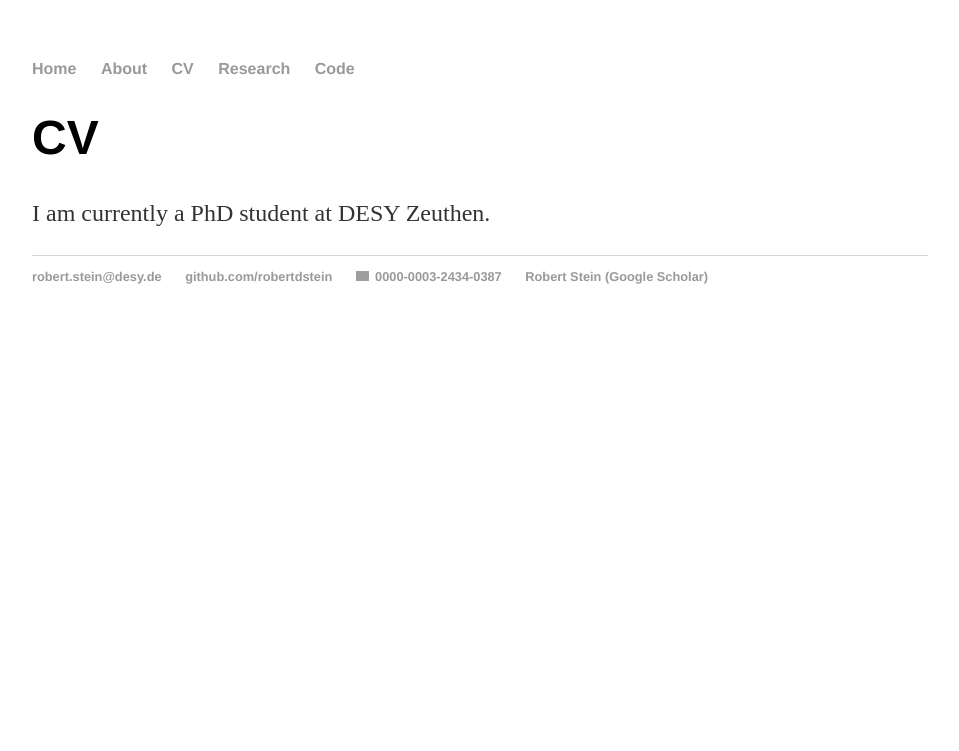
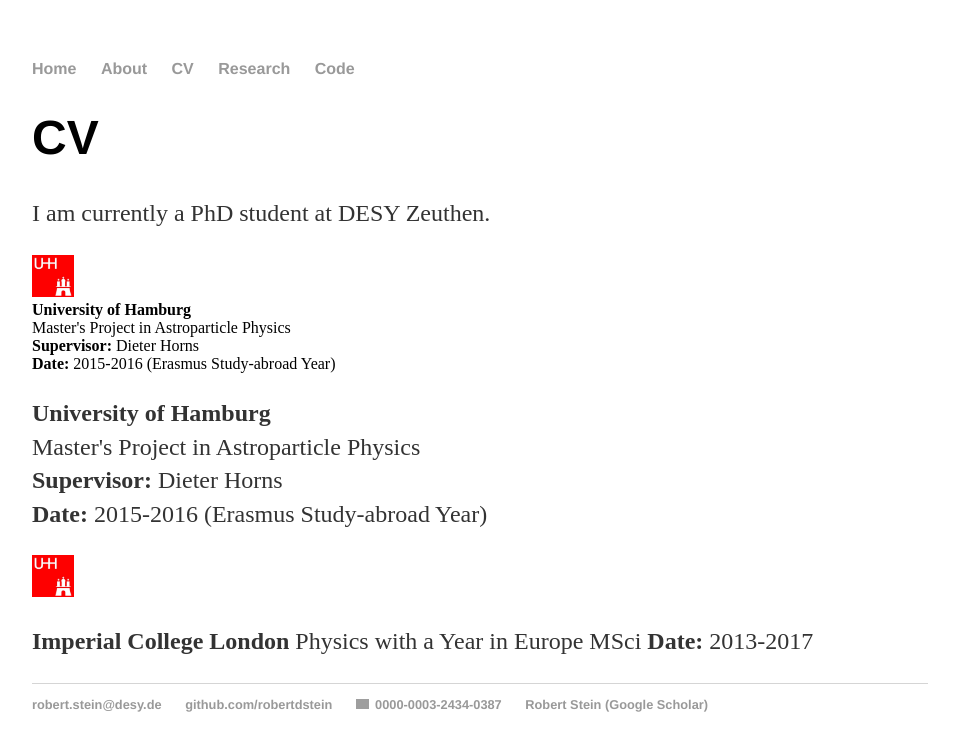
Before and after one commit to robertdstein/robertdstein.github.io, a Jekyll site: the page built from cv.html, in a window 1280 px wide. Shown: the top 751 px of the page, without its empty margins (160-1119 px from the left). Built offline with Jekyll 4.4.1, drawn with Linux system fonts in a browser that asks for light colours; grey boxes are pictures that could not be loaded.

Commit message:
Add Unihh

```diff
--- a/cv.html
+++ b/cv.html
@@ -2,9 +2,32 @@
 layout: default
 title: Robert Stein
 ---
-<div class="blurb">
+<div>
 	<h1>CV</h1>
 	<p>
 		I am currently a PhD student at DESY Zeuthen.
 	</p>
+    <div class="twoColumn">
+         <img src="/images/uni_hh_logo.jpg" alt="Uni HH logo" width="42" height="42">
+    </div>
+    <div class="twoColumn">
+		<b> University of Hamburg</b> <br/>
+		Master's Project in Astroparticle Physics<br/>
+		<b> Supervisor:</b> Dieter Horns<br/>
+		<b> Date:</b> 2015-2016 (Erasmus Study-abroad Year)<br/>
+    </div>
+
+	<p>
+		<b> University of Hamburg</b> <br/>
+		Master's Project in Astroparticle Physics<br/>
+		<b> Supervisor:</b> Dieter Horns<br/>
+		<b> Date:</b> 2015-2016 (Erasmus Study-abroad Year)<br/>
+	</p>
+	<img src="/images/uni_hh_logo.jpg" alt="Uni HH logo" width="42" height="42" style="vertical-align:left">
+
+	<p>
+		<b> Imperial College London </b>
+		Physics with a Year in Europe MSci
+		<b> Date:</b> 2013-2017
+	</p>
 </div><!-- /.blurb -->
```
Also changed, not shown: images/uni_hh_logo.jpg (added), 1 other file.
